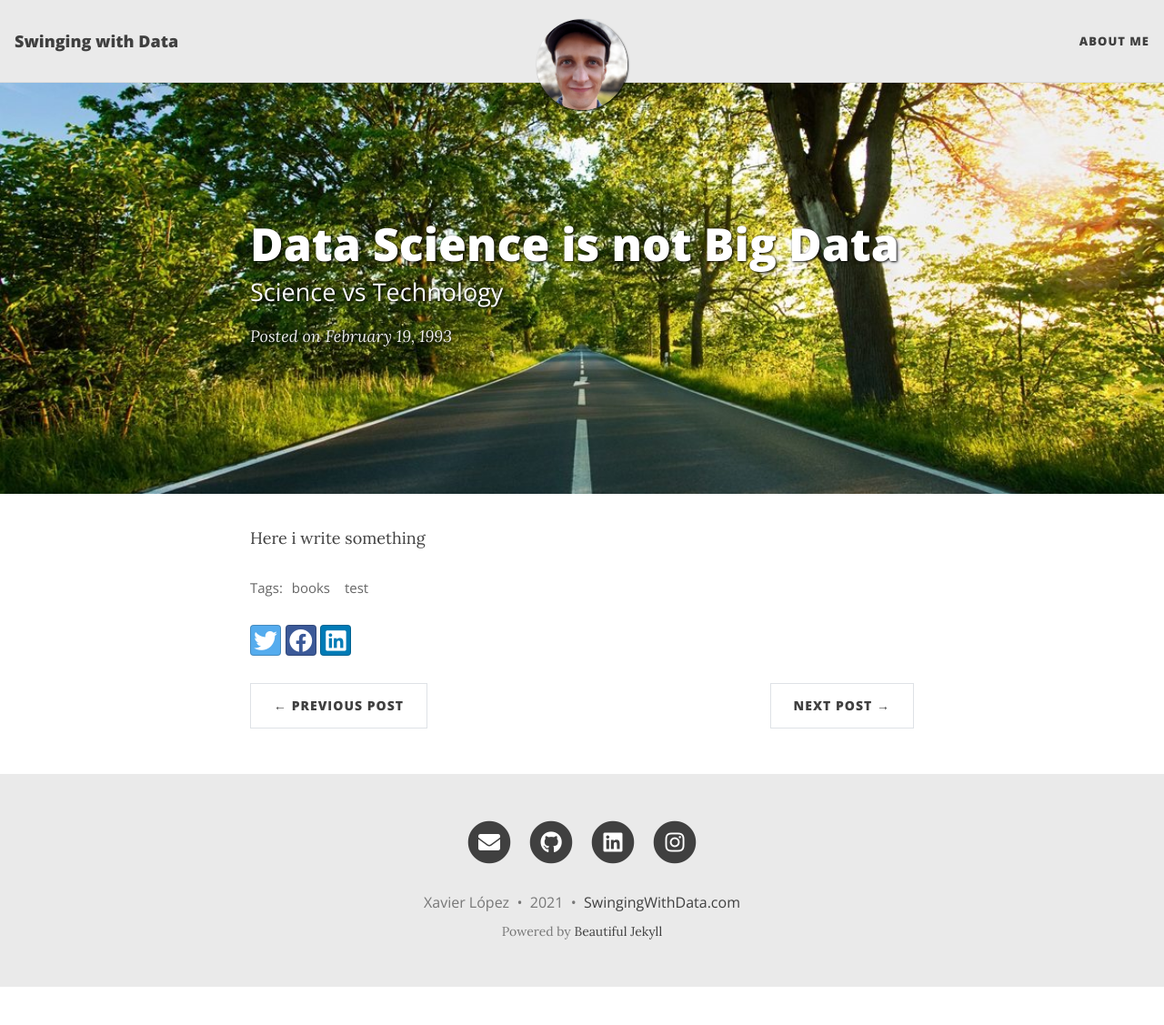
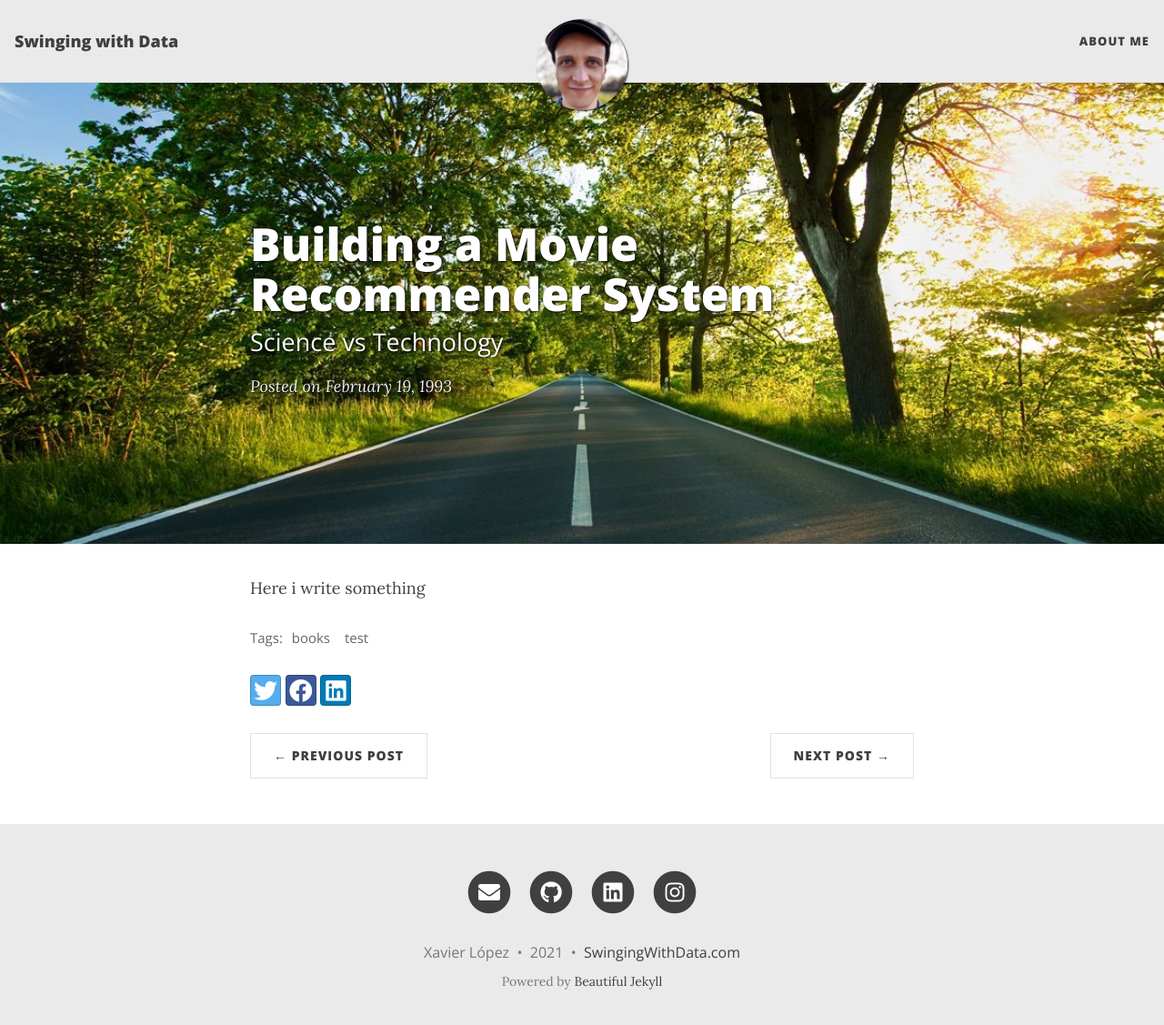
Before and after one commit to xavierlopeze/xavierlopeze.github.io, a Jekyll site: the page built from _posts/1993-02-19-movie-recommender-system-showcase.md, in a window 1280 px wide and 1140 px high. Shown: the top 1127 px of the window at 91% size. Built offline with Jekyll 4.4.1, drawn with Linux system fonts in a browser that asks for light colours; nearby versions of some CDN libraries.

Commit message:
Update 1993-02-19-movie-recommender-system-showcase.md

```diff
--- a/_posts/1993-02-19-movie-recommender-system-showcase.md
+++ b/_posts/1993-02-19-movie-recommender-system-showcase.md
@@ -1,6 +1,6 @@
 ---
 layout: post
-title: Data Science is not Big Data
+title: Building a Movie Recommender System
 subtitle: Science vs Technology
 cover-img: /assets/img/path.jpg
 thumbnail-img: /assets/img/thumb.png
```
